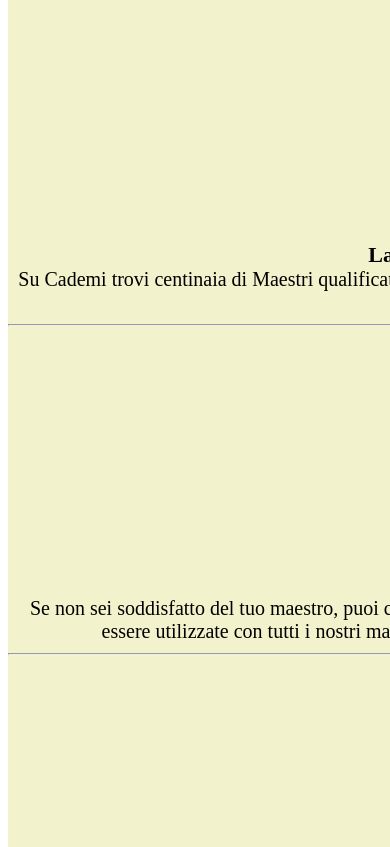
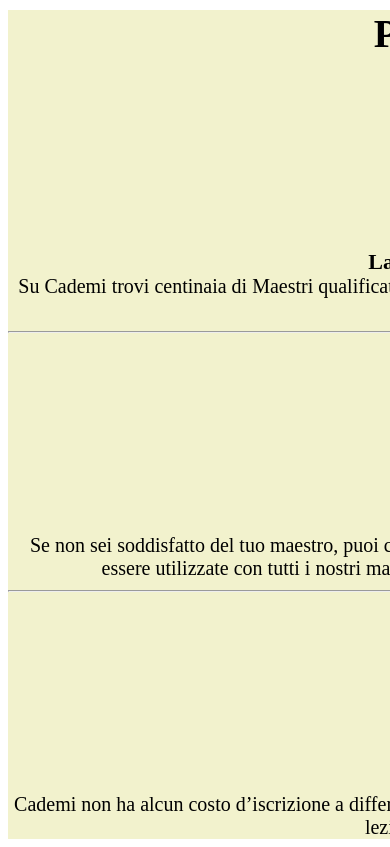
Before and after one commit to FedericaDiChio/html-css-resp-wannabe, a plain HTML site: page index.html in a window 390 px wide. Shown: the part 1153-2000 px from the top of the page. Drawn offline with Linux system fonts and the light colour scheme.

Commit message:
aggiunti margini

```diff
--- a/stylemediaq.css
+++ b/stylemediaq.css
@@ -7,8 +7,14 @@
         margin: 0;
         font-size: 22px;
     }
+
+    img {
+        height: 100px;
+    }
+
     .row {
-        margin-top: 10px;     }
+        margin-top: 10px;
+    }
 
     #lezioni .row {
         margin: 0 auto;
@@ -22,6 +28,7 @@
         margin: auto;
     }
 
+
     #steps .row>.left,
     #steps .row>.central,
     #steps .row>.right {
@@ -30,17 +37,25 @@
         width: 70%;
     }
 
+    #steps .row img {
+        margin-top: 20px;
+    }
+
     .container.grey {
         background-color: rgb(255, 255, 255);
     }
 
-    img {
-        height: 100px;
-    }
 
     #why .row {
         background-color: rgb(242, 242, 205);
     }
 
+    #why .row>.first,
+    #why .row>.second,
+    #why .row>.third {
+        width: 100%;
+        margin-top:0;
+    }
+
 
 }
```
